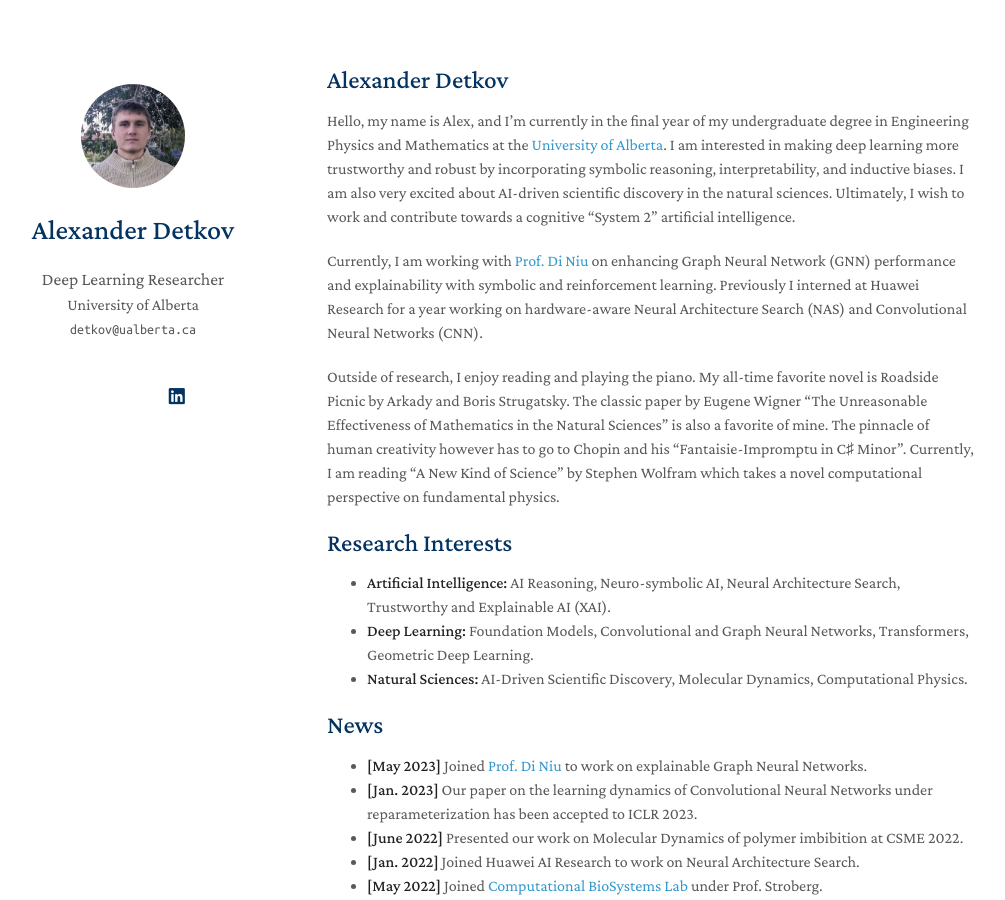
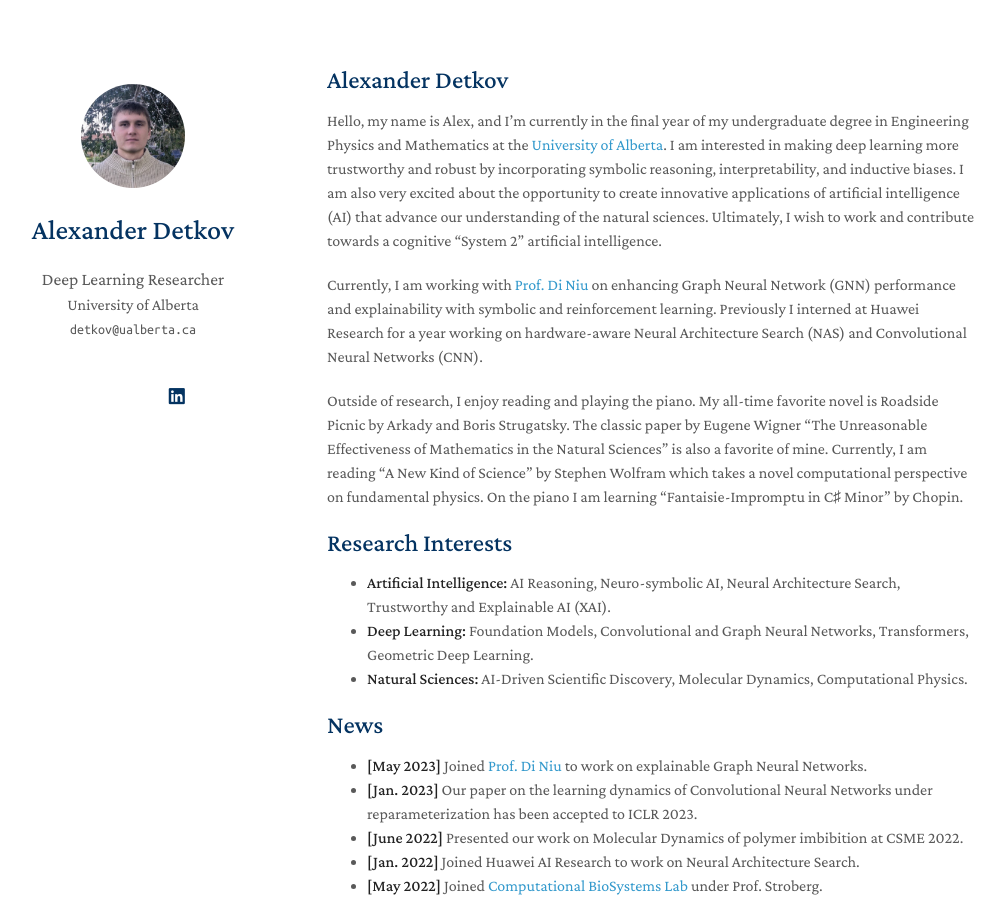
Before and after one commit to AlexanderDetkov/AlexanderDetkov.github.io, a Jekyll site: the page built from index.md, in a window 1280 px wide and 900 px high. Shown: the whole window, without its empty margins (143-1148 px from the left). Built offline with Jekyll 4.4.1, drawn with Linux system fonts in a browser that asks for light colours; nearby versions of some CDN libraries; a style sheet for code colours, icons or effects is not loaded; our own code applies the rules of GitHub Pages for plain Markdown files.

Commit message:
Update index.md

```diff
--- a/index.md
+++ b/index.md
@@ -3,11 +3,11 @@ layout: homepage
 ---
 
 ## Alexander Detkov
-Hello, my name is Alex, and I'm currently in the final year of my undergraduate degree in Engineering Physics and Mathematics at the [University of Alberta](https://www.ualberta.ca). I am interested in making deep learning more trustworthy and robust by incorporating symbolic reasoning, interpretability, and inductive biases. I am also very excited about AI-driven scientific discovery in the natural sciences. Ultimately, I wish to work and contribute towards a cognitive "System 2" artificial intelligence.
+Hello, my name is Alex, and I'm currently in the final year of my undergraduate degree in Engineering Physics and Mathematics at the [University of Alberta](https://www.ualberta.ca). I am interested in making deep learning more trustworthy and robust by incorporating symbolic reasoning, interpretability, and inductive biases. I am also very excited about the opportunity to create innovative applications of artificial intelligence (AI) that advance our understanding of the natural sciences. Ultimately, I wish to work and contribute towards a cognitive "System 2" artificial intelligence.
 
 Currently, I am working with [Prof. Di Niu](https://sites.ualberta.ca/~dniu/Homepage/Home.html) on enhancing Graph Neural Network (GNN) performance and explainability with symbolic and reinforcement learning. Previously I interned at Huawei Research for a year working on hardware-aware Neural Architecture Search (NAS) and Convolutional Neural Networks (CNN).
 
-Outside of research, I enjoy reading and playing the piano. My all-time favorite novel is Roadside Picnic by Arkady and Boris Strugatsky. The classic paper by Eugene Wigner "The Unreasonable Effectiveness of Mathematics in the Natural Sciences" is also a favorite of mine. The pinnacle of human creativity however has to go to Chopin and his "Fantaisie-Impromptu in C♯ Minor". Currently, I am reading “A New Kind of Science” by Stephen Wolfram which takes a novel computational perspective on fundamental physics.
+Outside of research, I enjoy reading and playing the piano. My all-time favorite novel is Roadside Picnic by Arkady and Boris Strugatsky. The classic paper by Eugene Wigner "The Unreasonable Effectiveness of Mathematics in the Natural Sciences" is also a favorite of mine. Currently, I am reading “A New Kind of Science” by Stephen Wolfram which takes a novel computational perspective on fundamental physics. On the piano I am learning "Fantaisie-Impromptu in C♯ Minor" by Chopin.
 
 ## Research Interests
 - **Artificial Intelligence:** AI Reasoning, Neuro-symbolic AI, Neural Architecture Search, Trustworthy and Explainable AI (XAI).
```
